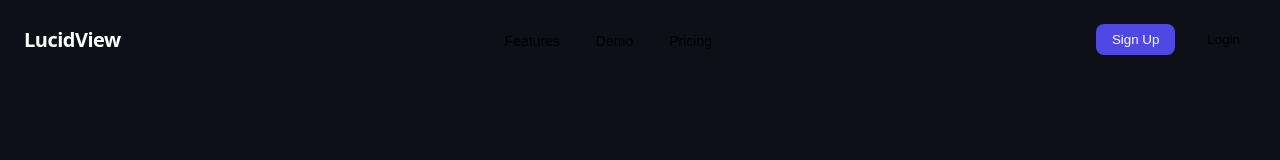
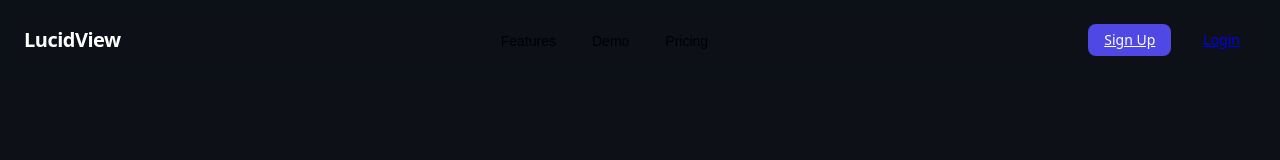
Before and after one commit to hampusbosson/lucid-view-app, a React (Vite) app in the folder frontend/: page / in a window 1280 px wide. Shown: the top 160 px of the page. Built offline with nearby package versions, Linux system fonts and the light colour scheme.

Commit message:
add login and signup button functionality

```diff
--- a/frontend/src/app/routes/auth/login.tsx
+++ b/frontend/src/app/routes/auth/login.tsx
@@ -28,20 +28,20 @@ const LoginPage: React.FC = () => {
               type="password"
               id="password"
               placeholder="••••••••"
-              className="w-full px-4 py-2 rounded-lg bg-[#0D1117] border border-white/10 text-white focus:outline-none focus:ring-2 focus:ring-blue-500"
+              className="w-full px-4 py-2 mb-2 rounded-lg bg-[#0D1117] border border-white/10 text-white focus:outline-none focus:ring-2 focus:ring-blue-500"
             />
           </div>
 
           <button
             type="submit"
-            className="w-full py-3 rounded-lg bg-blue-500 text-white font-semibold hover:bg-blue-600 transition"
+            className="w-full py-3 rounded-lg bg-primary text-white font-semibold hover:bg-blue-600 transition"
           >
             Sign In
           </button>
         </form>
 
         <p className="text-center text-sm text-gray-500">
-          Don’t have an account? <a href="#" className="text-blue-400 hover:underline">Sign up</a>
+          Don’t have an account? <a href="/signup" className="text-blue-400 hover:underline">Sign up</a>
         </p>
       </div>
     </div>
--- a/frontend/src/app/routes/auth/signup.tsx
+++ b/frontend/src/app/routes/auth/signup.tsx
@@ -5,7 +5,7 @@ const SignupPage: React.FC = () => {
     <div className="min-h-screen flex items-center justify-center bg-[#0D1117] px-4">
       <div className="bg-[#161b22] border border-white/10 backdrop-blur-lg rounded-2xl shadow-xl w-full max-w-md p-8 space-y-6">
         <h2 className="text-2xl font-semibold text-white text-center">Create your account</h2>
-        <p className="text-sm text-gray-400 text-center">Sign up to start using SpotCheck</p>
+        <p className="text-sm text-gray-400 text-center">Sign up to start using LucidView</p>
 
         <form className="space-y-4">
           <div>
@@ -16,7 +16,7 @@ const SignupPage: React.FC = () => {
               type="text"
               id="name"
               placeholder="John Doe"
-              className="w-full px-4 py-2 rounded-lg bg-[#0D1117] border border-white/10 text-white focus:outline-none focus:ring-2 focus:ring-blue-500"
+              className="w-full py-2 px-4 rounded-lg bg-[#0D1117] border border-white/10 text-white focus:outline-none focus:ring-2 focus:ring-blue-500"
             />
           </div>
 
@@ -28,7 +28,7 @@ const SignupPage: React.FC = () => {
               type="email"
               id="email"
               placeholder="you@example.com"
-              className="w-full px-4 py-2 rounded-lg bg-[#0D1117] border border-white/10 text-white focus:outline-none focus:ring-2 focus:ring-blue-500"
+              className="w-full py-2 px-4 rounded-lg bg-[#0D1117] border border-white/10 text-white focus:outline-none focus:ring-2 focus:ring-blue-500"
             />
           </div>
 
@@ -40,20 +40,20 @@ const SignupPage: React.FC = () => {
               type="password"
               id="password"
               placeholder="••••••••"
-              className="w-full px-4 py-2 rounded-lg bg-[#0D1117] border border-white/10 text-white focus:outline-none focus:ring-2 focus:ring-blue-500"
+              className="w-full py-2 px-4 mb-2 rounded-lg bg-[#0D1117] border border-white/10 text-white focus:outline-none focus:ring-2 focus:ring-blue-500"
             />
           </div>
 
           <button
             type="submit"
-            className="w-full py-3 rounded-lg bg-blue-500 text-white font-semibold hover:bg-blue-600 transition"
+            className="w-full py-3 px-4 rounded-lg bg-primary text-white font-semibold hover:bg-blue-600 transition"
           >
             Sign Up
           </button>
         </form>
 
         <p className="text-center text-sm text-gray-500">
-          Already have an account? <a href="#" className="text-blue-400 hover:underline">Log in</a>
+          Already have an account? <a href="/login" className="text-blue-400 hover:underline">Log in</a>
         </p>
       </div>
     </div>
--- a/frontend/src/components/ui/header.tsx
+++ b/frontend/src/components/ui/header.tsx
@@ -1,3 +1,5 @@
+import { Link } from "react-router-dom";
+
 const Header = () => {
   return (
     <header className="w-full py-6 border-b fixed backdrop z-50">
@@ -17,16 +19,18 @@ const Header = () => {
           </button>
         </nav>
         <div className="flex items-center space-x-4">
-          <button
-            className="px-4 py-2 bg-primary text-white rounded-lg hover:bg-blue-600 transition"
+          <Link
+            to="/signup"
+            className="px-4 py-1.5 bg-primary text-white rounded-lg hover:bg-blue-600 transition text-sm"
           >
             Sign Up
-          </button>
-          <button
-            className="px-4 py-2 rounded-lg hover:bg-gray-700 transition"
+          </Link>
+          <Link
+            to="/login"
+            className="px-4 py-1.5 rounded-lg hover:bg-gray-700 transition text-sm"
           >
             Login
-          </button>
+          </Link>
         </div>
       </div>
     </header>
```
